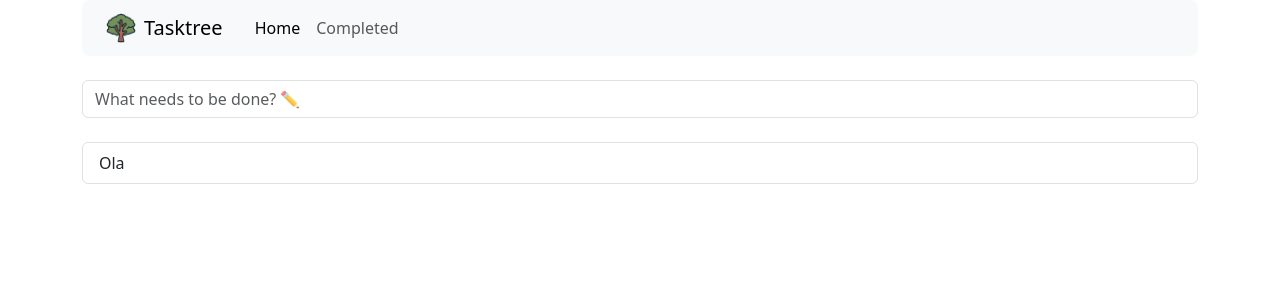
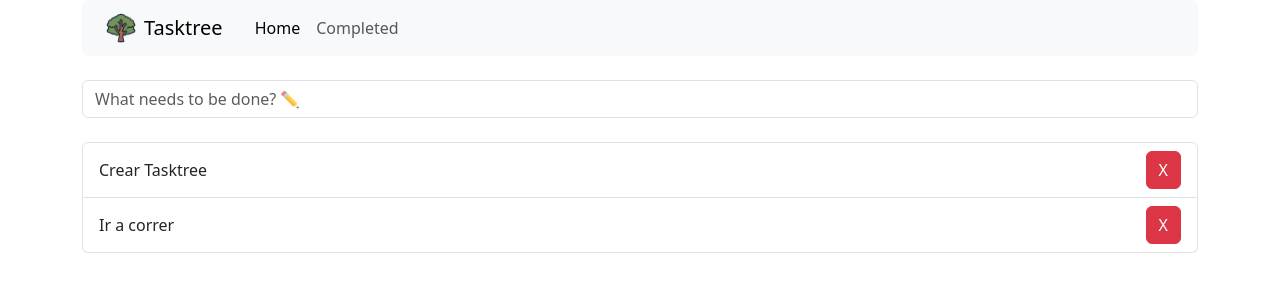
Before and after one commit to abrilBjarano/Tasktree-V1, a React (Vite) app: page / in a window 1280 px wide. Shown: the top 300 px of the page. Built offline with nearby package versions, Linux system fonts and the light colour scheme.

Commit message:
Completed TaskList
Including the Context and Reducer creation and setup

```diff
--- a/src/Tasktree.jsx
+++ b/src/Tasktree.jsx
@@ -1,4 +1,5 @@
 import { Navbar } from "./components/Navbar";
+import { TaskProvider } from "./context/TaskProvider";
 import { TaskRoutes } from "./routes/TaskRoutes";
 
 export const Tasktree = () => {
@@ -7,9 +8,9 @@ export const Tasktree = () => {
 
 
    return (
-      <>
+      <TaskProvider>
          <Navbar/>
          <TaskRoutes/>
-      </>
+      </TaskProvider>
    )
 }
--- a/src/components/TaskList.jsx
+++ b/src/components/TaskList.jsx
@@ -1,10 +1,27 @@
+import { useContext } from "react";
+import { TaskContext } from "../context/TaskContext";
+
 export const TaskList = () => {
 
+   const { tasks } = useContext( TaskContext );
+
+
    return (
-      <>
-         <ul className="list-group">
-            <li className="list-group-item">Ola</li>
-         </ul>
-      </>
+      <ul className="list-group">
+         { tasks.map( task => (
+            <li
+               className="list-group-item d-flex justify-content-between align-items-center"
+               key={ task.id }>
+
+                  { task.description }
+
+                  <div className="">
+                     <button className="btn btn-danger">
+                        X
+                     </button>
+                  </div>
+            </li>
+         ))}
+      </ul>
    )
 }
--- /dev/null
+++ b/src/context/TaskContext.jsx
@@ -0,0 +1,3 @@
+import { createContext } from "react";
+
+export const TaskContext = createContext();
--- /dev/null
+++ b/src/context/TaskProvider.jsx
@@ -0,0 +1,30 @@
+import { useReducer } from "react";
+import { TaskContext } from "./TaskContext";
+import { taskReducer } from "../taskReducer";
+
+
+const initialState = [
+   {
+      id: new Date().getDate() * 3,
+      description: 'Crear Tasktree',
+      done: false,
+   },
+   {
+      id: new Date().getDate() * 2,
+      description: 'Ir a correr',
+      done: false,
+   },
+]
+
+
+export const TaskProvider = ({ children }) => {
+
+   const [ tasks, dispatch ] = useReducer( taskReducer, initialState );
+
+
+   return (
+      <TaskContext.Provider value={{ tasks }}>
+         { children }
+      </TaskContext.Provider>
+   )
+}
--- /dev/null
+++ b/src/taskReducer.js
@@ -0,0 +1,10 @@
+export const taskReducer = ( state, action ) => {
+
+   switch( action.type ){
+      case 'Add':
+         return [ ...state, action.dispatch ];
+
+      default:
+         return state;
+   }
+};
```
